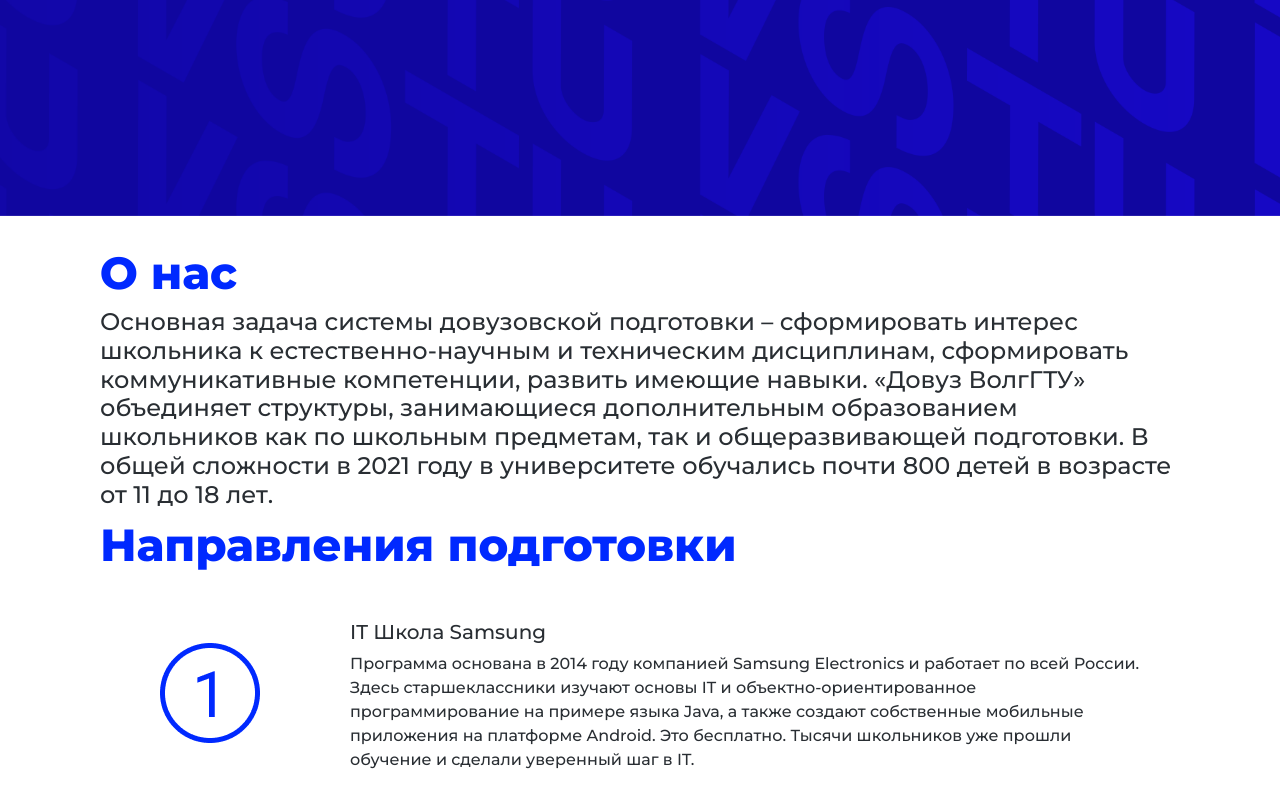
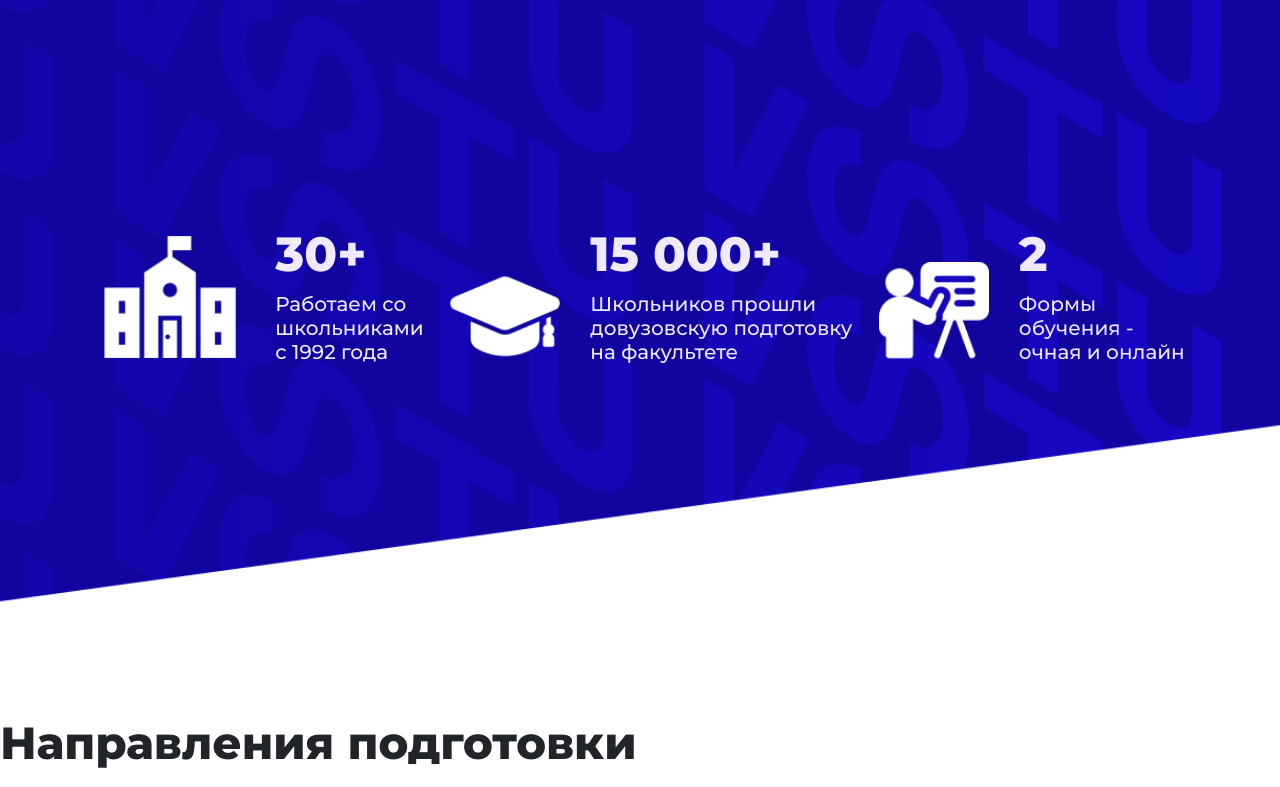
Before and after one commit to vikelise/semka_kg, a plain HTML site: page index.html in a window 1280 px wide. Shown: the part 584-1371 px from the top of the page. Drawn offline with Linux system fonts and the light colour scheme.

Commit message:
Добавлен блок о нас

```diff
--- a/index.html
+++ b/index.html
@@ -44,24 +44,34 @@
                     href="https://docs.google.com/forms/d/1PD-cgqSXyeJk0kSLpFpMil34xSZQpRl-at44Opl6rAw/viewform?edit_requested=true">
                     Оставить заявку</a>
             </div>
+            <div class="about_us">
+                <div class="about_us_inner">
+                    <img src="images/school-building.png" alt="building" style="width: 150px; height: fit-content;">
+                    <div style="padding-left: 30px;">
+                        <h4 class="about_title">30+</h4>
+                        <h5 class="about_text">Работаем со <br>школьниками <br>с 1992 года</h5>
+                    </div>
+                </div>
+                <div class="about_us_inner">
+                    <img src="images/graduate.png" alt="building" style="width: 110px; height: fit-content;">
+                    <div style="padding-left: 30px;">
+                        <h4 class="about_title">15 000+</h4>
+                        <h5 class="about_text">Школьников прошли <br>довузовскую подготовку <br>на факультете</h5>
+                    </div>
+                </div>
+                <div class="about_us_inner">
+                    <img src="images/presentation.png" alt="building" style="width: 110px; height: fit-content;">
+                    <div style="padding-left: 30px;">
+                        <h4 class="about_title">2</h4>
+                        <h5 class="about_text">Формы <br>обучения - <br>очная и онлайн</h5>
+                    </div>
+                </div>
+            </div>
         </div>
     </div>
 
-    <div
-        style="font-family: 'Roboto', sans-serif; margin-left: 100px; margin-right: 100px; margin-top: 30px; color: #292e33;">
+    <h2 style="font-weight: 600; font-size:45px; margin-top: 100px;">Направления подготовки</h2>
 
-        <h2 style="font-weight: 600; font-size:45px; color: #0029FF;">О нас</h2>
-        <h4>Основная задача системы довузовской подготовки – сформировать интерес школьника к естественно-научным и
-            техническим
-            дисциплинам, сформировать коммуникативные компетенции, развить имеющие навыки. «Довуз ВолгГТУ»
-            объединяет структуры, занимающиеся дополнительным образованием школьников как по школьным предметам, так
-            и общеразвивающей подготовки. В общей сложности в 2021 году в университете обучались почти 800 детей в
-            возрасте от 11 до
-            18 лет.</h4>
-
-        <h2 style="font-weight: 600; font-size:45px; color: #0029FF;">Направления подготовки</h2>
-
-        <div>
     <div style="display: flex; padding: 40px;">
         <div><img src="./images/number1.png" alt="photo"></div>
         <div style="margin-left: 70px;"><h5>IT Школа Samsung</h5><p>Программа основана в 2014 году компанией Samsung Electronics и работает по всей России. Здесь старшеклассники изучают
@@ -100,15 +110,6 @@
         Государственной итоговой аттестации и Единого государственного экзамена.</p> <a href="https://welcome.vstu.ru/preparation/tsentr-dovuzovskogo-obrazovaniya/">Подробнее</a></div>
     </div>
 
-
-
-
-
-        </div>
-    </div>
-
-    </main>
-
     <footer style="display: flex; padding: 30px; background-color: #292e33;">
         <div style="display: flex; justify-content: space-between; padding: 20px;">
             <h4 style="color: #ccc; font-family: 'Roboto', sans-serif; ">© ВОЛГОГРАДСКИЙ ГОСУДАРСТВЕННЫЙ ТЕХНИЧЕСКИЙ
--- a/style.css
+++ b/style.css
@@ -7,18 +7,19 @@
 .intro {
     display: flex;
     flex-direction: column;
-    justify-content: center;
+    /* justify-content: center; */
     width: 100%;
-    height: 100vh;
-    min-height: 720px;
+    height: 150vh;
+    min-height: 1150px;
     position: relative;
 
-    background: url("images/Фон\ 3.png") center no-repeat;
+    background: url("images/Group\ 15.png") center no-repeat;
     -webkit-background-size: cover;
     background-size: cover;
 }
 
 .intro__inner {
+    padding-top: 280px;
     display: flex;
     justify-content: space-between;
 }
@@ -30,6 +31,29 @@
     font-weight: 700;
     text-transform: uppercase;
     /* line-height: 1; */
+}
+
+.about_us {
+    padding-top: 230px;
+    display: flex;
+    justify-content: space-around;
+}
+
+.about_us_inner {
+    display: flex;
+    min-width: 300px;
+    justify-content: space-between;
+    align-items: flex-end;
+    color: #f0e9ff;
+}
+
+.about_title {
+    font-weight: bold;
+    font-size: 48px;
+}
+
+.about_text {
+    font-weight: lighter;
 }
 
 /* Header */
@@ -139,3 +163,5 @@
     background-color: #fff;
     color: #10069f;
 }
+
+/* Main */
```
Also changed, not shown: images/Group 15.png (added), images/graduate.png (added), images/presentation.png (added), images/school-building.png (added), images/Фон 3 1.png (added), images/Фон 3 2.png (added), images/Фон 3 3.png (added). Lines whose indentation alone changed are shown as unchanged.
